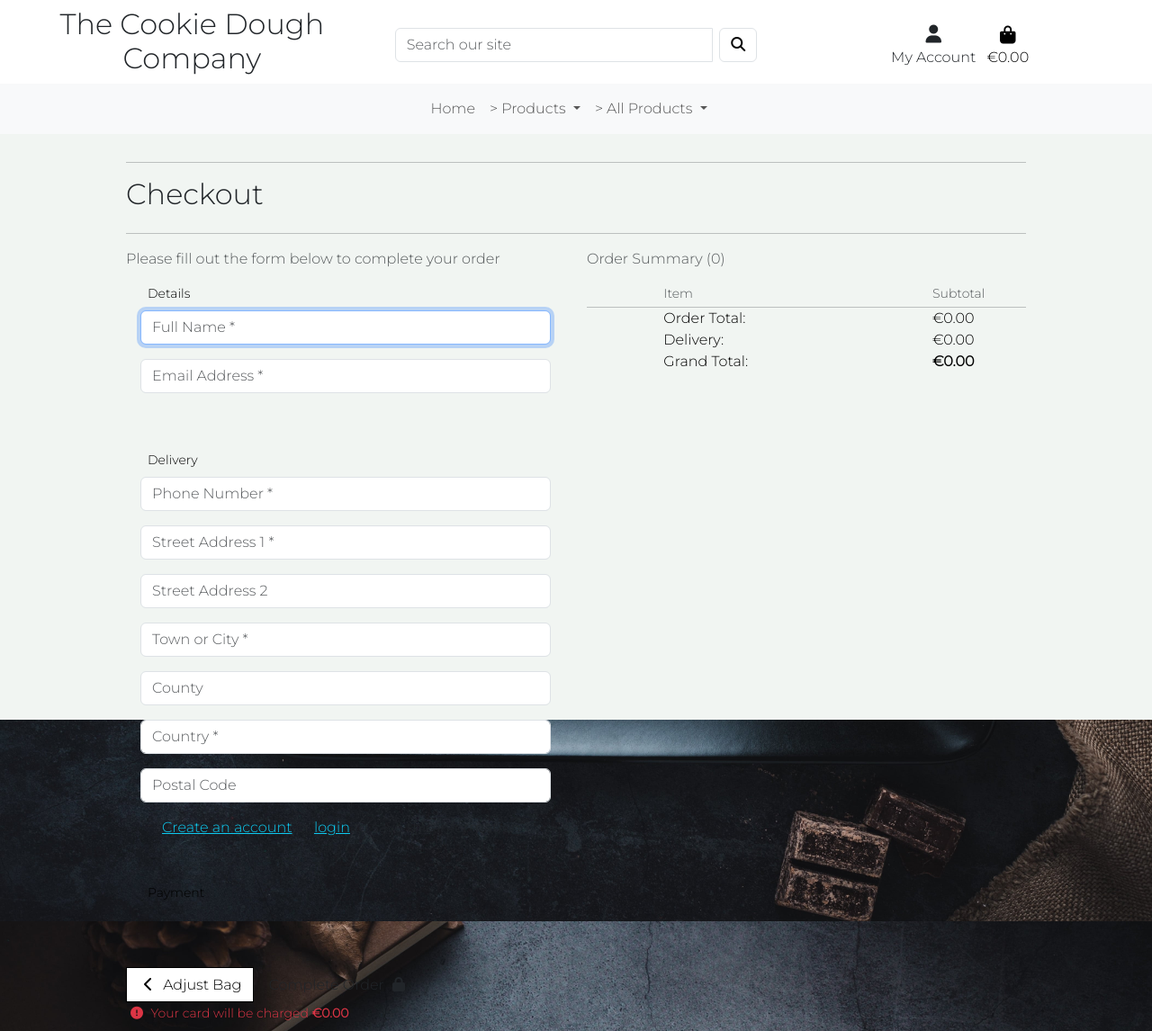
After one commit to LanaCreegan/The-Cookie-Dough-Company-PP5, a Django app: template checkout/templates/checkout/checkout.html in a window 1280 px wide. The commit adds this page. Shown: the whole page at 90% size. Run offline with Django 3.2, Linux system fonts and the light colour scheme; the template is opened without the code that fills it: values that come from a table or form of the project are taken from there, others are empty; parts of the project's set-up code (start-up, migrations or seed data) failed here and were passed over; some libraries are stand-ins or nearby versions.

Commit message:
Added checkout template

```diff
--- a/bag/templates/bag/bag.html
+++ b/bag/templates/bag/bag.html
@@ -106,7 +106,7 @@
                                         </span>
                                         <span class="text-uppercase">Keep Shopping</span>
                                     </a>
-                                    <a href="" class="btn btn-black rounded-0">
+                                    <a href="{% url 'checkout' %}" class="btn btn-black rounded-0">
                                         <span class="text-uppercase">Secure Checkout</span>
                                         <span class="icon">
                                             <i class="fas fa-lock"></i>
--- /dev/null
+++ b/checkout/templates/checkout/checkout.html
@@ -0,0 +1,136 @@
+{% extends "base.html" %}
+{% load static %}
+{% load bag_tools %}
+
+{% block extra_css %}
+    <link rel="stylesheet" href="{% static 'checkout/css/checkout.css' %}">
+{% endblock %}
+
+{% block page_header %}
+    <div class="container header-container">
+        <div class="row">
+            <div class="col"></div>
+        </div>
+    </div>
+{% endblock %}
+
+{% block content %}
+    <div class="overlay"></div>
+    <div class="container">
+        <div class="row">
+            <div class="col">
+                <hr>
+                <h2 class="logo-font mb-4">Checkout</h2>
+                <hr>
+            </div>
+        </div>
+
+        <div class="row">
+            <div class="col-12 col-lg-6 order-lg-last mb-5">
+                <p class="text-muted">Order Summary ({{ product_count }})</p>
+                <div class="row">
+                    <div class="col-7 offset-2">
+                        <p class="mb-1 mt-0 small text-muted">Item</p>
+                    </div>
+                    <div class="col-3 text-right">
+                        <p class="mb-1 mt-0 small text-muted">Subtotal</p>
+                    </div>
+                </div>
+                {% for item in bag_items %}
+                    <div class="row">
+                        <div class="col-2 mb-1">
+                            <a href="{% url 'product_detail' item.product.id %}">
+                                {% if item.product.image %}
+                                    <img class="w-100" src="{{ item.product.image.url }}" alt="{{ product.name }}">
+                                {% else %}
+                                    <img class="w-100" src="{{ MEDIA_URL }}noimage.png" alt="{{ product.name }}">
+                                {% endif %}
+                            </a>
+                        </div>
+                        <div class="col-7">
+                            <p class="my-0"><strong>{{ item.product.name }}</strong></p>
+                            <p class="my-0 small text-muted">Qty: {{ item.quantity }}</p>
+                        </div>
+                        <div class="col-3 text-right">
+                            <p class="my-0 small text-muted">€{{ item.product.price | calc_subtotal:item.quantity }}</p>
+                        </div>
+                    </div>
+                {% endfor %}
+                <hr class="my-0">
+                <div class="row text-black text-right">
+                    <div class="col-7 offset-2">
+                        <p class="my-0">Order Total:</p>
+                        <p class="my-0">Delivery:</p>
+                        <p class="my-0">Grand Total:</p>
+                    </div>
+                    <div class="col-3">
+                        <p class="my-0">€{{ total | floatformat:2 }}</p>
+                        <p class="my-0">€{{ delivery | floatformat:2 }}</p>
+                        <p class="my-0"><strong>€{{ grand_total | floatformat:2 }}</strong></p>
+                    </div>
+                </div>
+            </div>
+            <div class="col-12 col-lg-6">
+                <p class="text-muted">Please fill out the form below to complete your order</p>
+                <form action="{% url 'checkout' %}" method="POST" id="payment-form">
+                    {% csrf_token %}
+                    <fieldset class="rounded px-3 mb-5">
+                        <legend class="fieldset-label small text-black px-2 w-auto">Details</legend>
+                        {{ order_form.full_name | as_crispy_field }}
+                        {{ order_form.email | as_crispy_field }}
+                    </fieldset>
+                    <fieldset class="rounded px-3 mb-5">
+                        <legend class="fieldset-label small text-black px-2 w-auto">Delivery</legend>
+                        {{ order_form.phone_number | as_crispy_field }}
+                        {{ order_form.street_address1 | as_crispy_field }}
+                        {{ order_form.street_address2 | as_crispy_field }}
+                        {{ order_form.town_or_city | as_crispy_field }}
+                        {{ order_form.county | as_crispy_field }}
+                        {{ order_form.country | as_crispy_field }}
+                        {{ order_form.postcode | as_crispy_field }}
+                        <div class="form-check form-check-inline float-right mr-0">
+							{% if user.is_authenticated %}
+								<label class="form-check-label" for="id-save-info">Save this delivery information to my profile</label>
+                                <input class="form-check-input ml-2 mr-0" type="checkbox" id="id-save-info" name="save-info" checked>
+							{% else %}
+								<label class="form-check-label" for="id-save-info">
+                                    <a class="text-info" href="{% url 'account_signup' %}">Create an account</a> or
+                                    <a class="text-info" href="{% url 'account_login' %}">login</a> to save this information
+                                </label>
+							{% endif %}
+						</div>
+                    </fieldset>
+                    <fieldset class="px-3">
+                        <legend class="fieldset-label small text-black px-2 w-auto">Payment</legend>
+                        <!-- A Stripe card element will go here -->
+                        <div class="mb-3" id="card-element"></div>
+
+                        <!-- Used to display form errors -->
+                        <div class="mb-3 text-danger" id="card-errors" role="alert"></div>
+                    </fieldset>
+
+                    <div class="submit-button text-right mt-5 mb-2">
+						<a href="{% url 'view_bag' %}" class="btn btn-outline-black rounded-0">
+							<span class="icon">
+								<i class="fas fa-chevron-left"></i>
+							</span>
+							<span class="font-weight-bold">Adjust Bag</span>
+						</a>
+						<button id="submit-button" class="btn btn-black rounded-0">
+							<span class="font-weight-bold">Complete Order</span>
+							<span class="icon">
+								<i class="fas fa-lock"></i>
+							</span>
+						</button>
+						<p class="small text-danger my-0">
+							<span class="icon">
+								<i class="fas fa-exclamation-circle"></i>
+							</span>
+							<span>Your card will be charged <strong>€{{ grand_total|floatformat:2 }}</strong></span>
+						</p>
+					</div>
+                </form>
+            </div>
+        </div>
+    </div>
+{% endblock %}
--- a/requirements.txt
+++ b/requirements.txt
@@ -4,10 +4,12 @@ botocore==1.31.62
 dj-database-url==0.5.0
 Django==3.2.22
 django-allauth==0.41.0
+django-crispy-forms==1.14.0
 django-storages==1.14.2
 gunicorn==21.2.0
 jmespath==1.0.1
 oauthlib==3.2.2
+Pillow==10.0.1
 psycopg2==2.9.9
 python3-openid==3.2.0
 pytz==2023.3.post1
```
Also changed, not shown: cookie_dough_company/settings.py (+9 -0 lines), checkout/static/checkout/css/checkout.css (added).
